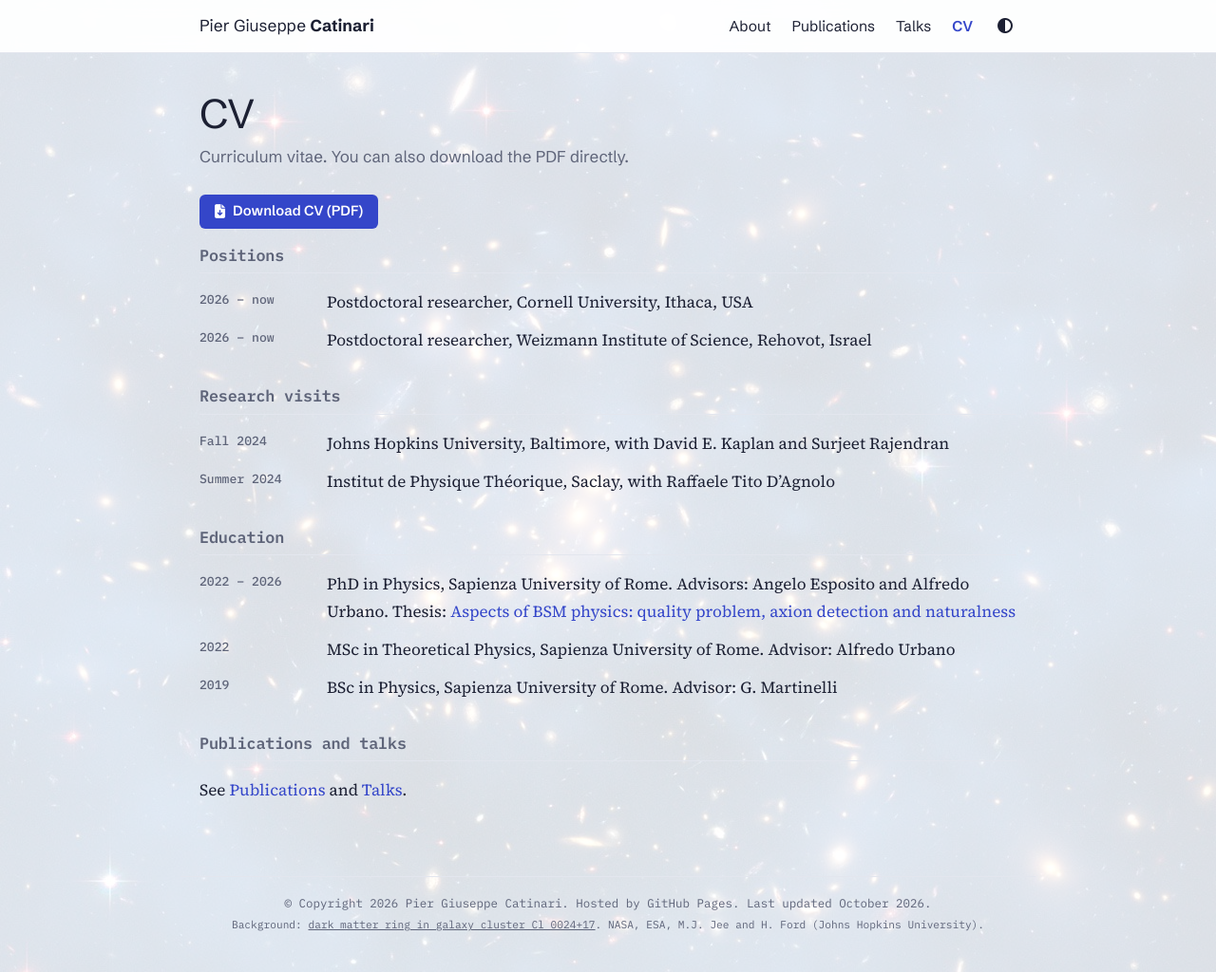
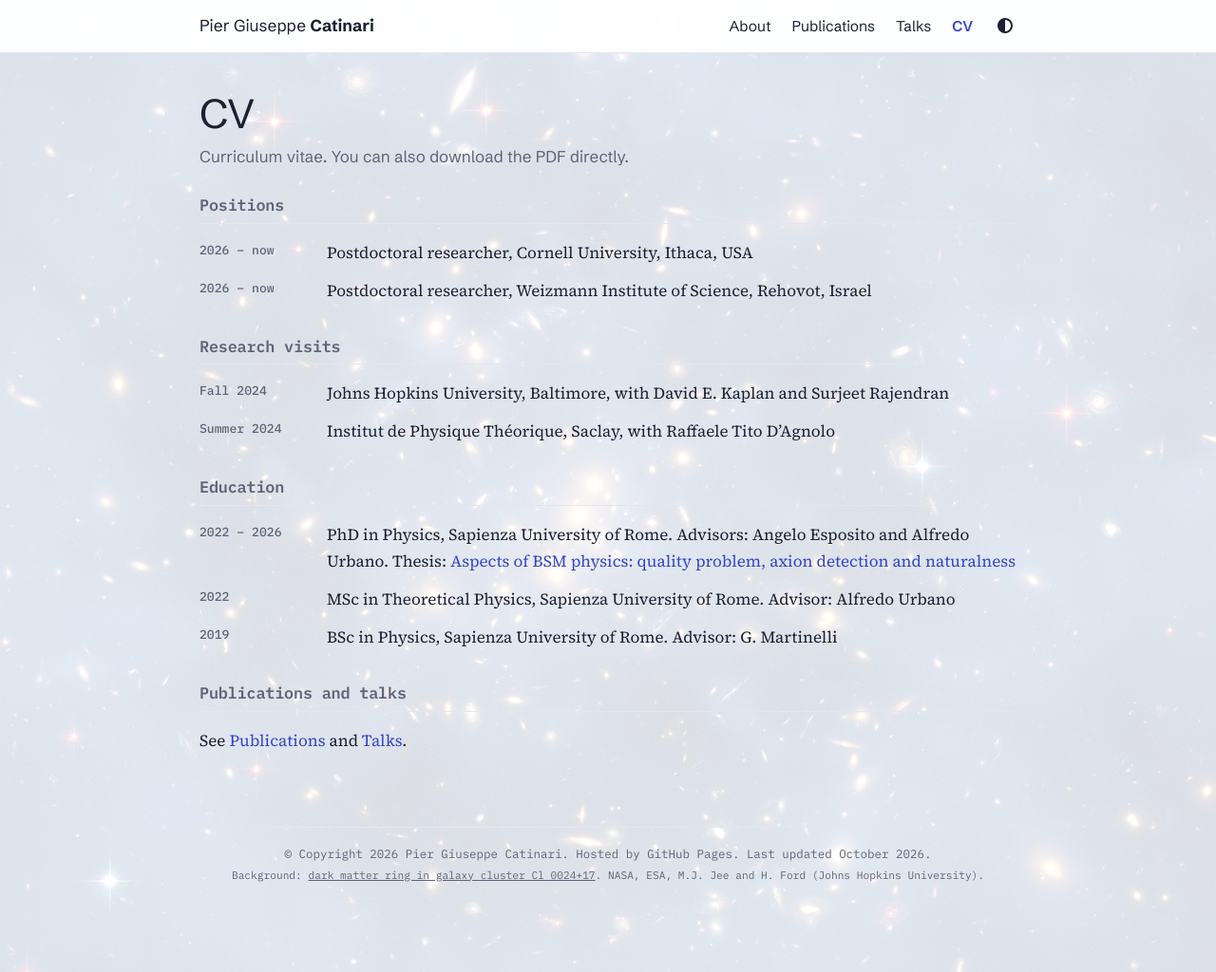
Before and after one commit to C4RLOSGGP/c4rlosggp.github.io, a Jekyll site: the page built from cv.html, in a window 1280 px wide and 1024 px high. Shown: the whole window at 95% size. Built offline with Jekyll 4.4.1, drawn with Linux system fonts in a browser that asks for light colours; a style sheet for code colours, icons or effects is not loaded.

Commit message:
Update cv.html

```diff
--- a/cv.html
+++ b/cv.html
@@ -5,7 +5,7 @@ nav: CV
 desc: "Curriculum vitae. You can also download the PDF directly."
 ---
 <!-- The CV lines come from _data/cv.yml: edit that file, not this one. -->
-<p class="cv-download"><a class="btn-main" href="cv.pdf"><i class="fa-solid fa-file-arrow-down" aria-hidden="true"></i>Download CV (PDF)</a></p>
+
 
 <h2 class="year">Positions</h2>
 <ul class="dated">
```
